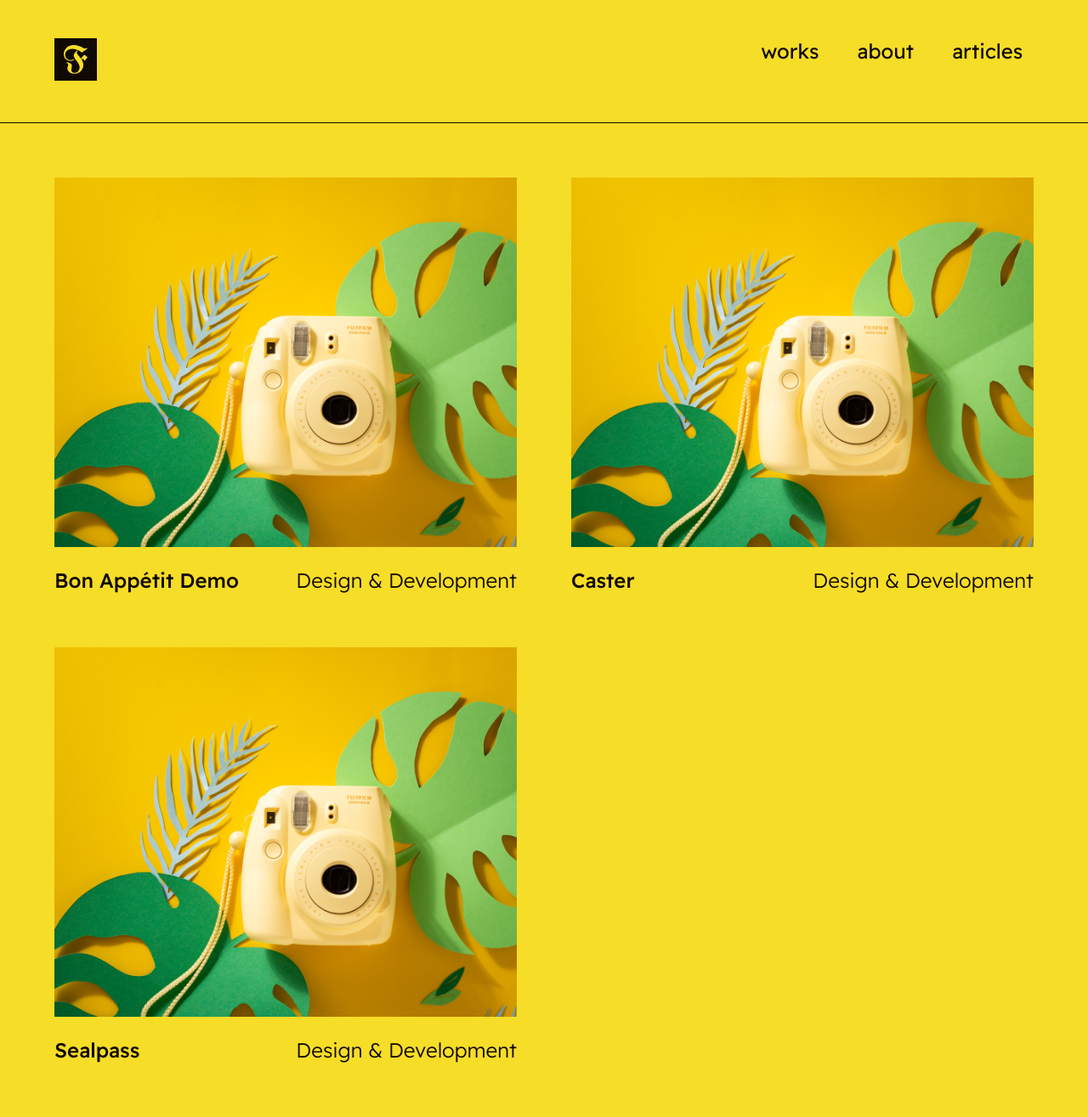
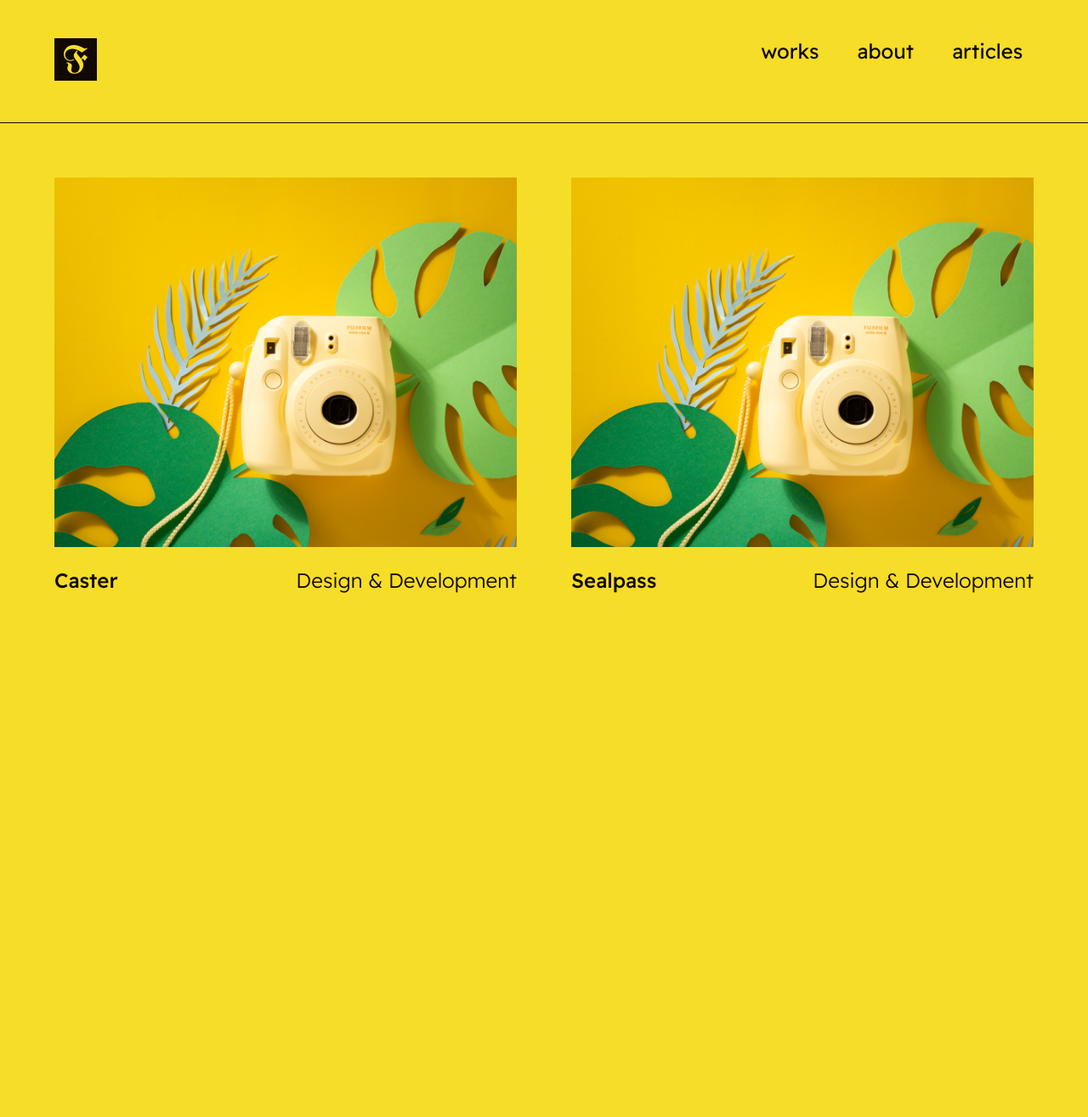
Before and after one commit to franthormel/franthormel.github.io, a Jekyll site: the page built from works.html, in a window 1280 px wide. Shown: the whole page at 85% size. Built offline with Jekyll 4.4.1, drawn with Linux system fonts in a browser that asks for light colours; after the commit the page ends 900 px from its top, so only the background shows below that.

Commit message:
Change data

```diff
--- a/_config.yml
+++ b/_config.yml
@@ -7,6 +7,16 @@
 tagline: Loving what you do, doing what you love
 contact_label: Get in touch
 
+# Project that you want to feature.
+# Will be displayed larger than the others
+# Note, once this project is no longer the latest but you still
+# wish to display it with the rest, move it to `_data\works.yml` at the top.
+featured_project:
+  name: Bon Appétit Demo
+  url: https://github.com/franthormel/bon_appetit
+  category: Design & Development
+  img: random/1.jpg
+
 defaults:
   - scope:
       path: ""
--- a/_data/works.yml
+++ b/_data/works.yml
@@ -4,11 +4,6 @@
 #   url:
 #   category:
 #   img:
-
-- name: Bon Appétit Demo
-  url: https://github.com/franthormel/bon_appetit
-  category: Design & Development
-  img: random/1.jpg
 
 - name: Caster
   url: https://github.com/franthormel/caster
```
